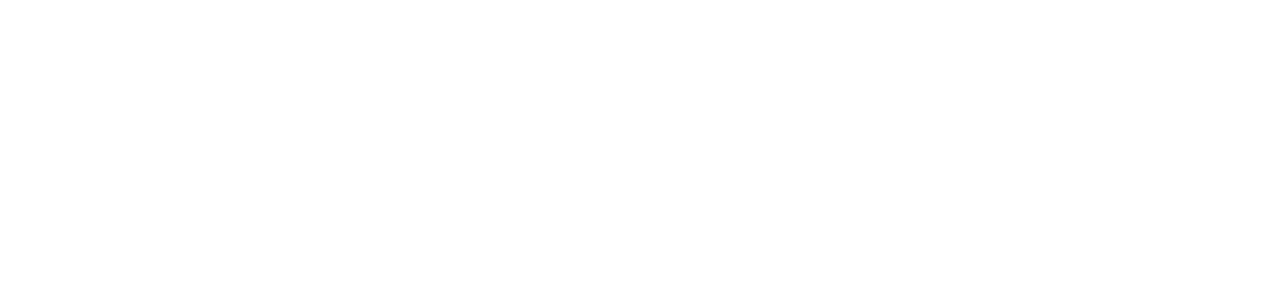
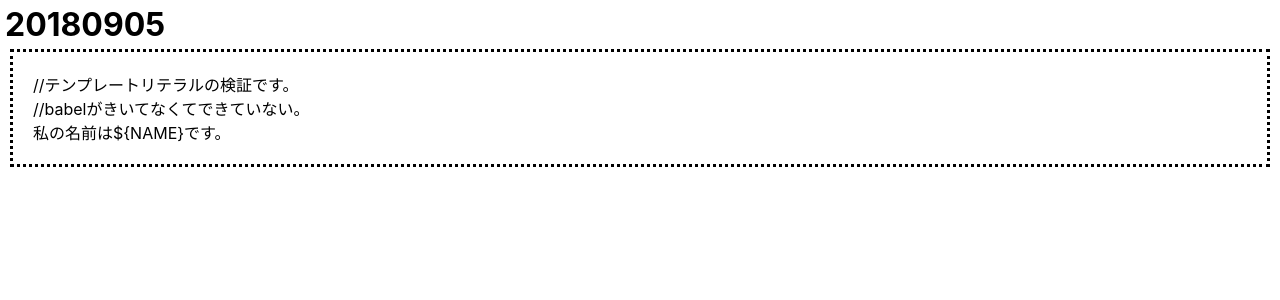
Before and after one commit to YukaKadokura/freespace, a Nuxt app: page /day/20180905 in a window 1280 px wide. Before the commit this address had no page. Shown: the top 300 px of the page. Built offline with nearby package versions, Linux system fonts and the light colour scheme.

Commit message:
20180905分のページの作成。テンプレートリテラルの検証。

```diff
--- /dev/null
+++ b/pages/day/20180905.vue
@@ -0,0 +1,35 @@
+<template>
+    <div class="MainContent">
+        <h1>20180905</h1>
+        <div class="SubContent">
+            <p>//テンプレートリテラルの検証です。</p>
+            <p>//babelがきいてなくてできていない。</p>
+            {{ testForTemplateLiteral() }}
+        </div>
+    </div>
+</template>
+
+<script>
+export default{
+    methods:{
+        testForTemplateLiteral(){
+            //テンプレートリテラルの検証
+            const NAME = "田中太郎";
+            console.log('私の名前は${NAME}です。');
+            return '私の名前は${NAME}です。';
+        }
+    }
+}
+</script>
+
+<style scoped>
+.MainContent{
+    padding:20ox;
+    margin:5px;
+}
+.SubContent{
+    padding:20px;
+    margin:5px;
+    border:dotted;
+}
+</style>
--- a/pages/index.vue
+++ b/pages/index.vue
@@ -5,6 +5,7 @@
       <v-btn small nuxt-link to="/reverselookup">Vueでやりたいこと逆引き</v-btn>
     </div>
     <div class="Contents">
+      <v-btn small nuxt-link to="/day/20180905">20180905</v-btn>
       <v-btn small nuxt-link to="/day/20180904">20180904</v-btn>
       <v-btn small nuxt-link to="/day/20180903">20180903</v-btn>
       <v-btn small nuxt-link to="/day/20180902">20180902</v-btn>
```
